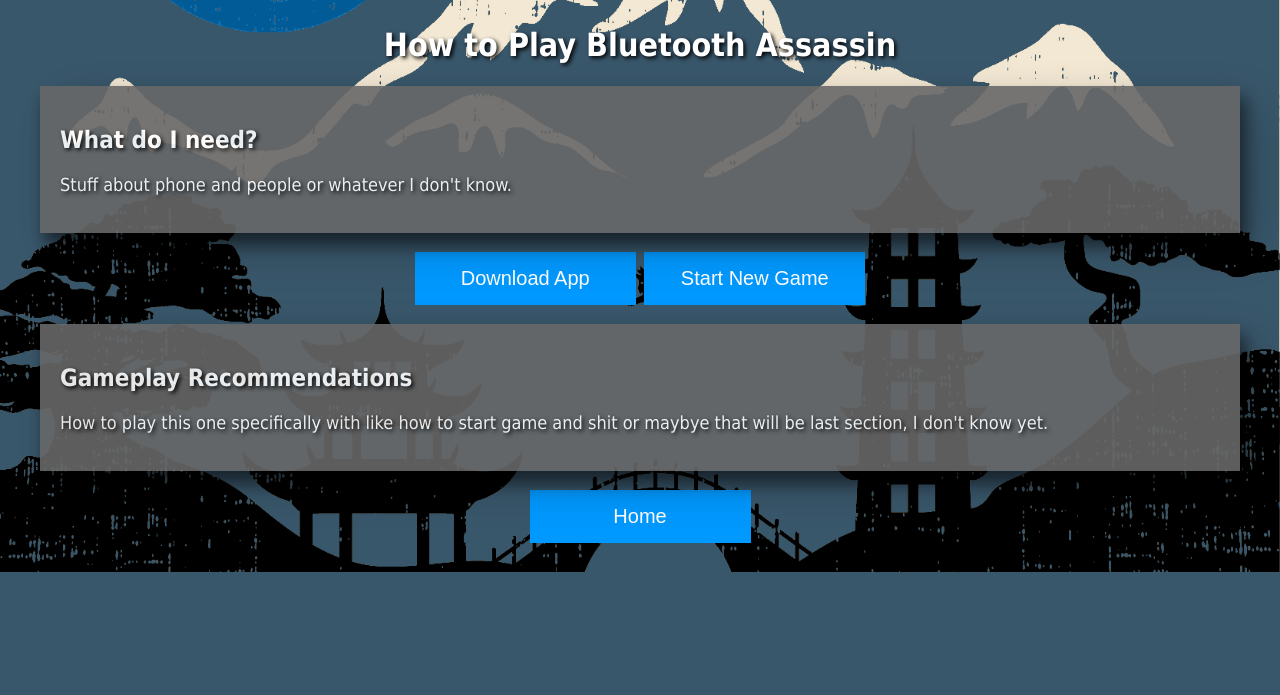
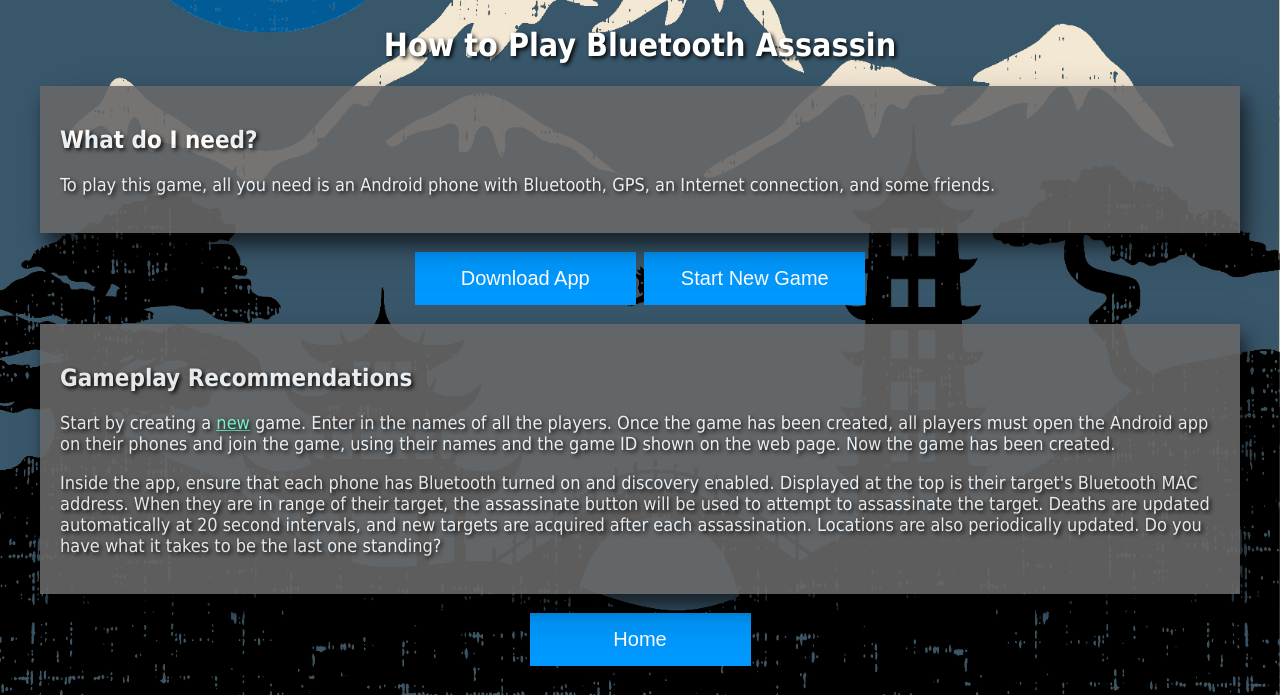
Before and after one commit to minterm/assassin, a Flask app: page /instructions in a window 1280 px wide. Shown: the part 374-1069 px from the top of the page. Before the commit the page ends 946 px from the top, so only its background shows below. Run offline with Flask 2, Linux system fonts and the light colour scheme; some libraries are stand-ins or nearby versions.

Commit message:
Filled out instructions

```diff
--- a/server/templates/instructions.html
+++ b/server/templates/instructions.html
@@ -13,7 +13,8 @@
 	<h1>How to Play Bluetooth Assassin</h1>
 	<div class="boxed">
 		<h2>What do I need?</h2>
-		<p> Stuff about phone and people or whatever I don't know.</p>
+		<p>To play this game, all you need is an Android phone with
+           Bluetooth, GPS, an Internet connection, and some friends.</p>
 	</div>
 
 	<button class="button button2" onclick="alert('This app is not yet in the app store.')">Download App</button>
@@ -21,7 +22,22 @@
 
 	<div class="boxed">
 		<h2>Gameplay Recommendations</h2>
-		<p> How to play this one specifically with like how to start game and shit or maybye that will be last section, I don't know yet.</p>
+		<p>
+        Start by creating a <a href="/new">new</a> game. Enter in the names
+        of all the players. Once the game has been created, all players must
+        open the Android app on their phones and join the game, using their
+        names and the game ID shown on the web page. Now the game has been
+        created.
+        </p>
+        <p>
+        Inside the app, ensure that each phone has Bluetooth turned on and
+        discovery enabled. Displayed at the top is their target's Bluetooth MAC
+        address. When they are in range of their target, the assassinate button
+        will be used to attempt to assassinate the target. Deaths are updated
+        automatically at 20 second intervals, and new targets are acquired
+        after each assassination. Locations are also periodically
+        updated. Do you have what it takes to be the last one standing?
+        </p>
 	</div>
 
 	<a href="/home"><button class="button button2">Home</button></a>
```
